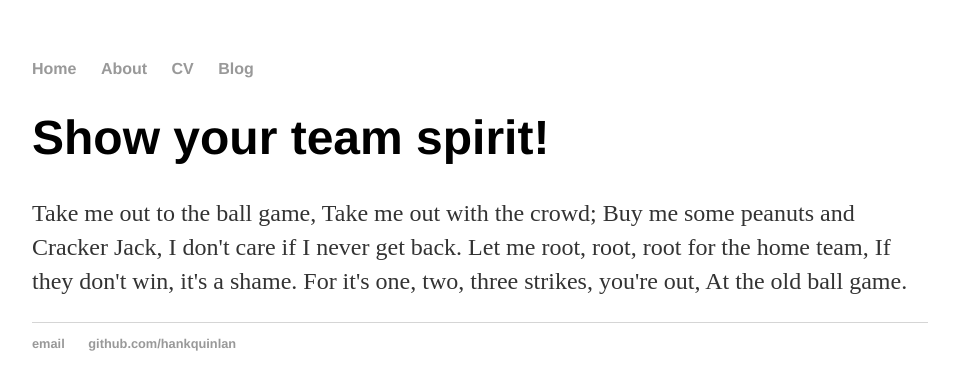
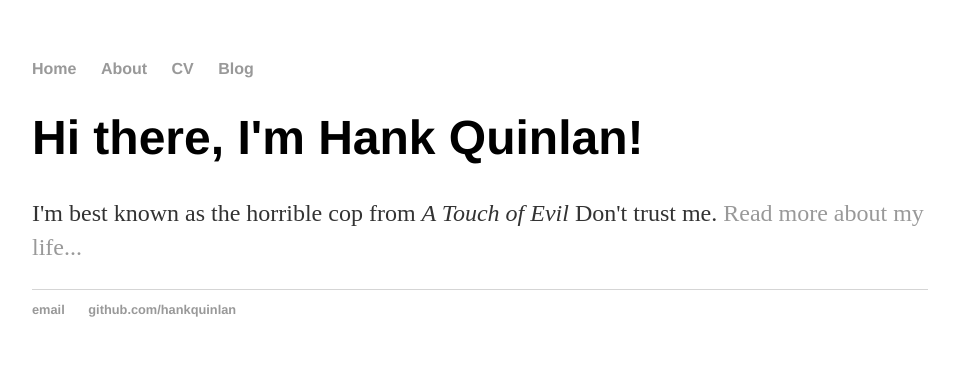
Before and after one commit to alaskanflamingo/hometeamscore, a Jekyll site: the page built from index.html, in a window 1280 px wide. Shown: the top 390 px of the page, without its empty margins (160-1115 px from the left). Built offline with Jekyll 4.4.1, drawn with Linux system fonts in a browser that asks for light colours.

Commit message:
Update index.html

```diff
--- a/index.html
+++ b/index.html
@@ -1,37 +1,8 @@
-<!DOCTYPE html>
-<html>
-	<head>
-		<title>Home Team Score</title>
-				<!-- link to main stylesheet -->
-		<link rel="stylesheet" type="text/css" href="/css/main.css">
-	</head>
-	<body>
-		<nav>
-    		<ul>
-        		<li><a href="/">Home</a></li>
-	        	<li><a href="/about">About</a></li>
-        		<li><a href="/cv">CV</a></li>
-        		<li><a href="/blog">Blog</a></li>
-    		</ul>
-		</nav>
-		<div class="container">
-    		<div class="blurb">
-        		<h1>Show your team spirit!</h1>
-				<p>Take me out to the ball game,
-				Take me out with the crowd;
-				Buy me some peanuts and Cracker Jack,
-				I don't care if I never get back.
-				Let me root, root, root for the home team,
-				If they don't win, it's a shame.
-				For it's one, two, three strikes, you're out,
-				At the old ball game.</p>
-    		</div><!-- /.blurb -->
-		</div><!-- /.container -->
-		<footer>
-    		<ul>
-        		<li><a href="mailto:hankquinlanhub@gmail.com">email</a></li>
-        		<li><a href="https://github.com/hankquinlan">github.com/hankquinlan</a></li>
-			</ul>
-		</footer>
-	</body>
-</html>
+---
+layout: default
+title: Hank Quinlan, Horrible Cop
+---
+<div class="blurb">
+	<h1>Hi there, I'm Hank Quinlan!</h1>
+	<p>I'm best known as the horrible cop from <em>A Touch of Evil</em> Don't trust me. <a href="/about">Read more about my life...</a></p>
+</div><!-- /.blurb -->
```
